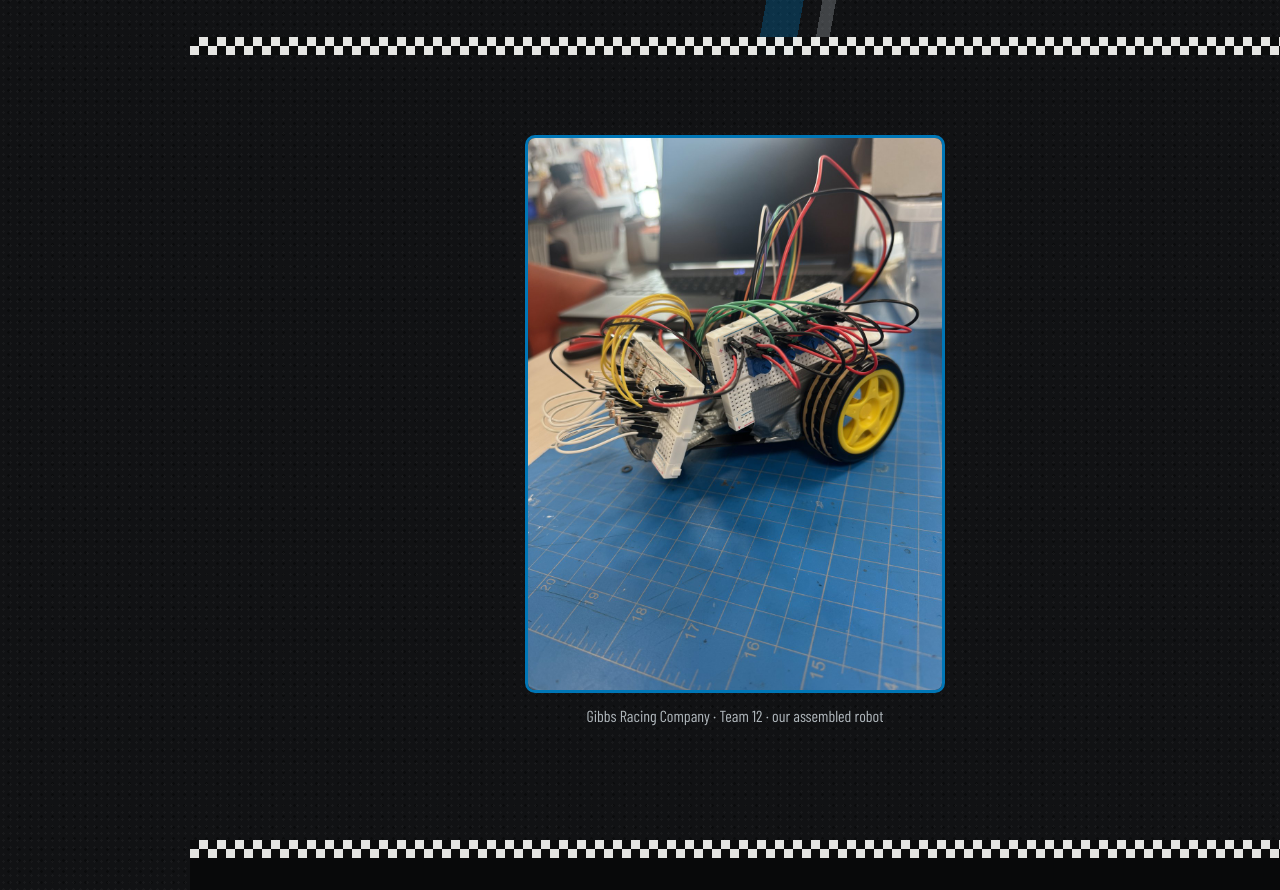
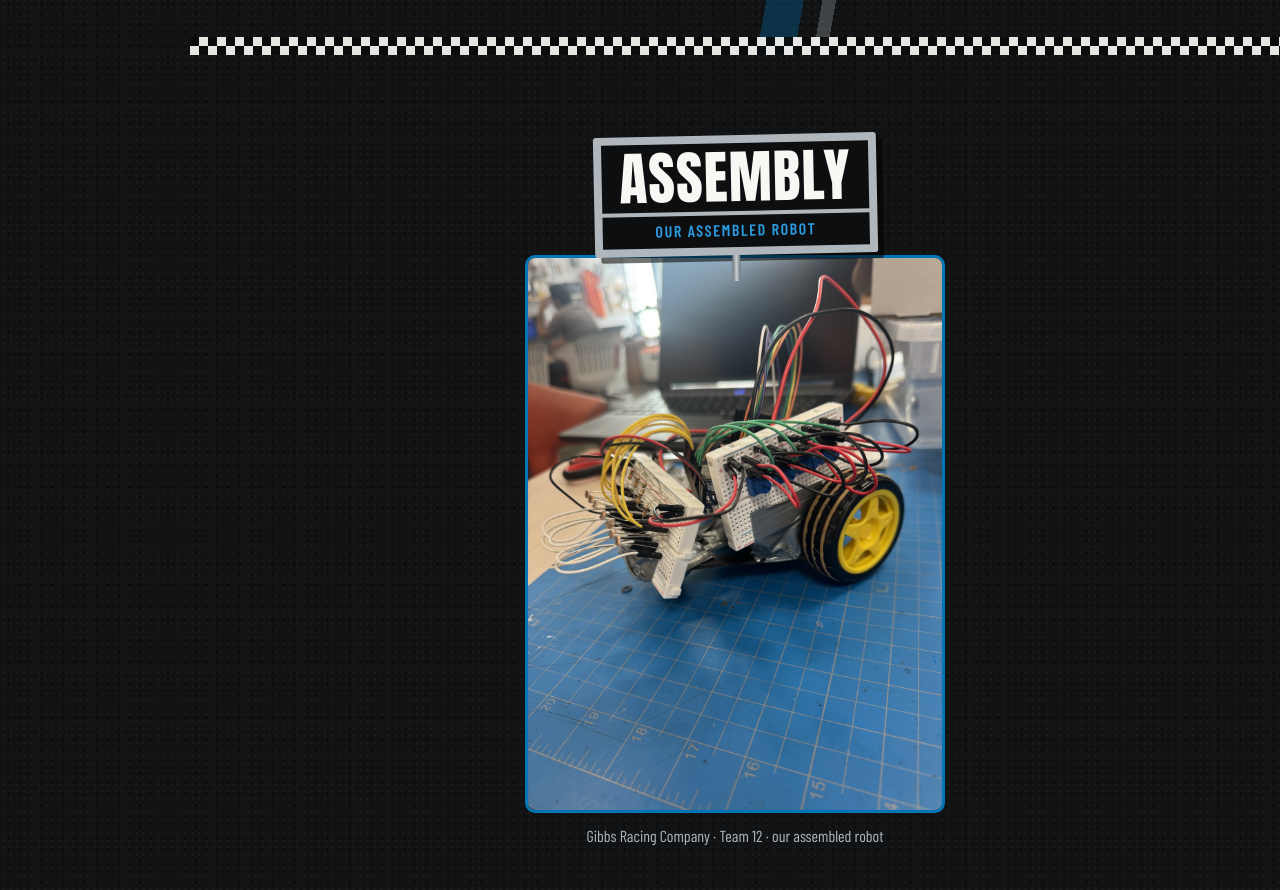
Before and after one commit to tmlee06/Gibbs-Racing-Company, a plain HTML site: page index.html in a window 1280 px wide. Shown: the part 899-1789 px from the top of the page. Drawn offline with nearby package versions, Linux system fonts and the light colour scheme.

Commit message:
Add Assembly subheading above robot photo
Co-Authored-By: Claude Sonnet 5.5 <noreply@anthropic.com>

```diff
--- a/index.html
+++ b/index.html
@@ -99,6 +99,11 @@
 
 
 <section id="robot" class="section robot-section">
+  <header class="pitboard">
+    <h2 class="pb-title">Assembly</h2>
+    <span class="pb-sub">Our assembled robot</span>
+  </header>
+
   <figure class="robot-photo">
     <img src="images/robot.jpg" alt="Our assembled line-following robot, Team 12" width="900" height="1200">
     <figcaption>Gibbs Racing Company &middot; Team 12 &middot; our assembled robot</figcaption>
```
